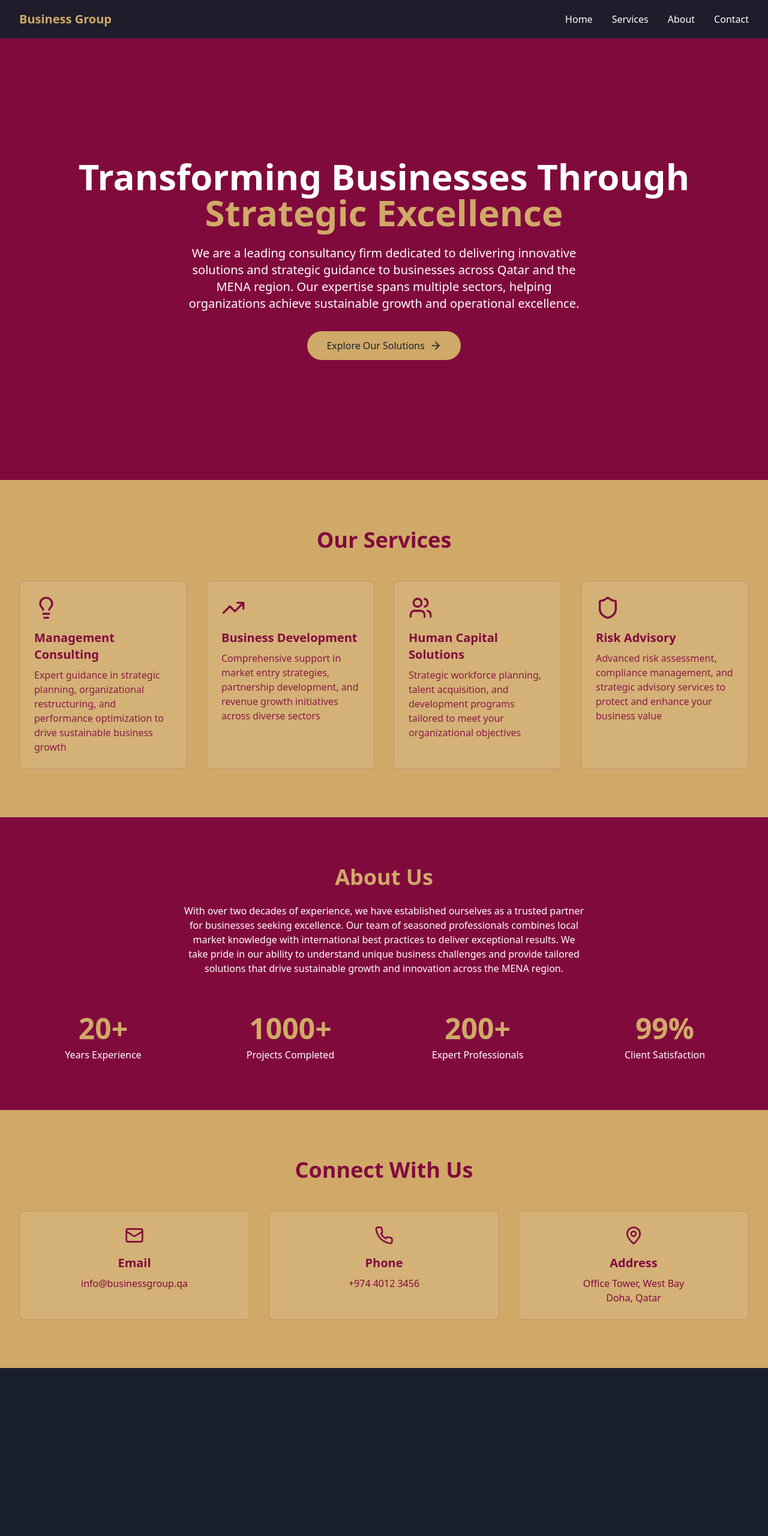
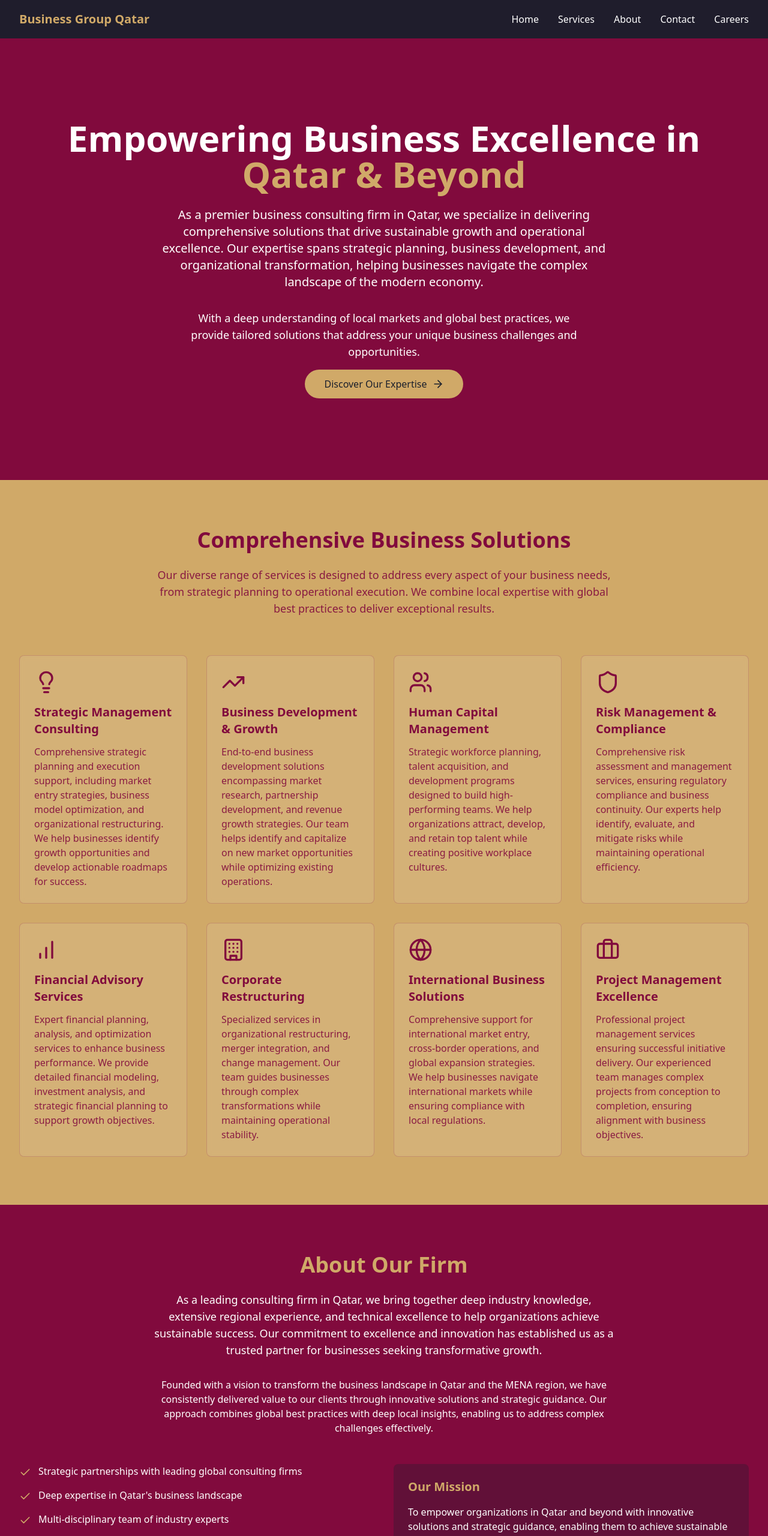
Before and after one commit to srijwal6/proviz-web, a React (Vite) app: page / in a window 1280 px wide. Shown: the top 2560 px of the page at 60% size. Before the commit the page ends 2280 px from the top, so only its background shows below. Built offline with nearby package versions, Linux system fonts and the light colour scheme.

Commit message:
Add more content to application
Expanded the application with additional content, allowing for a richer user experience. The existing structure and functionality may not be maintained.
[skip gpt_engineer]

```diff
--- a/src/components/About.tsx
+++ b/src/components/About.tsx
@@ -1,10 +1,20 @@
 import React from 'react';
+import { Check } from 'lucide-react';
 
 const stats = [
-  { number: "20+", label: "Years Experience" },
-  { number: "1000+", label: "Projects Completed" },
-  { number: "200+", label: "Expert Professionals" },
+  { number: "25+", label: "Years Experience" },
+  { number: "1500+", label: "Projects Completed" },
+  { number: "300+", label: "Expert Consultants" },
   { number: "99%", label: "Client Satisfaction" }
+];
+
+const keyPoints = [
+  "Strategic partnerships with leading global consulting firms",
+  "Deep expertise in Qatar's business landscape",
+  "Multi-disciplinary team of industry experts",
+  "Proven track record of successful transformations",
+  "Innovative solutions tailored to local market needs",
+  "Commitment to sustainable business practices"
 ];
 
 const About = () => {
@@ -12,15 +22,42 @@ const About = () => {
     <section id="about" className="py-20 bg-primary">
       <div className="max-w-7xl mx-auto px-4 sm:px-6 lg:px-8">
         <div className="text-center mb-16">
-          <h2 className="text-3xl md:text-4xl font-bold text-secondary mb-6">About Us</h2>
-          <p className="text-light max-w-2xl mx-auto">
-            With over two decades of experience, we have established ourselves as a
-            trusted partner for businesses seeking excellence. Our team of seasoned
-            professionals combines local market knowledge with international best practices
-            to deliver exceptional results. We take pride in our ability to understand
-            unique business challenges and provide tailored solutions that drive sustainable growth
-            and innovation across the MENA region.
+          <h2 className="text-3xl md:text-4xl font-bold text-secondary mb-6">About Our Firm</h2>
+          <p className="text-light max-w-3xl mx-auto mb-8 text-lg">
+            As a leading consulting firm in Qatar, we bring together deep industry knowledge,
+            extensive regional experience, and technical excellence to help organizations
+            achieve sustainable success. Our commitment to excellence and innovation has
+            established us as a trusted partner for businesses seeking transformative growth.
           </p>
+          <p className="text-light max-w-3xl mx-auto mb-12">
+            Founded with a vision to transform the business landscape in Qatar and the MENA region,
+            we have consistently delivered value to our clients through innovative solutions and
+            strategic guidance. Our approach combines global best practices with deep local insights,
+            enabling us to address complex challenges effectively.
+          </p>
+
+          <div className="grid grid-cols-1 md:grid-cols-2 gap-8 text-left mb-16">
+            <div className="space-y-4">
+              {keyPoints.map((point, index) => (
+                <div key={index} className="flex items-start gap-3">
+                  <Check className="text-secondary mt-1" size={20} />
+                  <p className="text-light">{point}</p>
+                </div>
+              ))}
+            </div>
+            <div className="bg-dark/30 p-6 rounded-lg">
+              <h3 className="text-xl font-semibold text-secondary mb-4">Our Mission</h3>
+              <p className="text-light mb-6">
+                To empower organizations in Qatar and beyond with innovative solutions and strategic guidance,
+                enabling them to achieve sustainable growth and operational excellence in an evolving global landscape.
+              </p>
+              <h3 className="text-xl font-semibold text-secondary mb-4">Our Vision</h3>
+              <p className="text-light">
+                To be the region's most trusted business advisory partner, recognized for delivering
+                transformative solutions that drive sustainable value and positive impact across industries.
+              </p>
+            </div>
+          </div>
         </div>
 
         <div className="grid grid-cols-2 md:grid-cols-4 gap-8">
--- a/src/components/Contact.tsx
+++ b/src/components/Contact.tsx
@@ -1,31 +1,81 @@
 import React from 'react';
-import { Mail, Phone, MapPin } from 'lucide-react';
+import { Mail, Phone, MapPin, Clock, Globe, Users } from 'lucide-react';
 
 const Contact = () => {
   return (
     <section id="contact" className="py-20 bg-secondary">
       <div className="max-w-7xl mx-auto px-4 sm:px-6 lg:px-8">
-        <h2 className="text-3xl md:text-4xl font-bold text-center text-primary mb-12">
-          Connect With Us
-        </h2>
+        <div className="text-center mb-16">
+          <h2 className="text-3xl md:text-4xl font-bold text-primary mb-6">
+            Get in Touch
+          </h2>
+          <p className="text-primary/90 max-w-2xl mx-auto mb-12">
+            Whether you're looking to transform your business, optimize operations, or explore new opportunities,
+            our team of experts is here to help. Reach out to us to schedule a consultation and discover how
+            we can support your business objectives.
+          </p>
+        </div>
+
+        <div className="grid grid-cols-1 md:grid-cols-3 gap-8 mb-16">
+          <div className="flex flex-col items-center p-8 rounded-lg bg-white/10 backdrop-blur-sm border border-primary/20">
+            <Mail size={32} className="text-primary mb-4" />
+            <h3 className="text-xl font-semibold text-primary mb-2">Email Us</h3>
+            <p className="text-primary mb-2">General Inquiries:</p>
+            <p className="text-primary">info@businessgroup.qa</p>
+            <p className="text-primary mt-2">Business Development:</p>
+            <p className="text-primary">bd@businessgroup.qa</p>
+          </div>
+
+          <div className="flex flex-col items-center p-8 rounded-lg bg-white/10 backdrop-blur-sm border border-primary/20">
+            <Phone size={32} className="text-primary mb-4" />
+            <h3 className="text-xl font-semibold text-primary mb-2">Call Us</h3>
+            <p className="text-primary mb-2">Main Office:</p>
+            <p className="text-primary">+974 4012 3456</p>
+            <p className="text-primary mt-2">Customer Support:</p>
+            <p className="text-primary">+974 4012 3457</p>
+          </div>
+
+          <div className="flex flex-col items-center p-8 rounded-lg bg-white/10 backdrop-blur-sm border border-primary/20">
+            <MapPin size={32} className="text-primary mb-4" />
+            <h3 className="text-xl font-semibold text-primary mb-2">Visit Us</h3>
+            <p className="text-primary text-center">
+              Level 25, Office Tower<br />
+              West Bay District<br />
+              P.O. Box 23456<br />
+              Doha, Qatar
+            </p>
+          </div>
+        </div>
 
         <div className="grid grid-cols-1 md:grid-cols-3 gap-8">
-          <div className="flex flex-col items-center p-6 rounded-lg bg-white/10 backdrop-blur-sm border border-primary/20">
-            <Mail size={32} className="text-primary mb-4" />
-            <h3 className="text-xl font-semibold text-primary mb-2">Email</h3>
-            <p className="text-primary">info@businessgroup.qa</p>
+          <div className="flex flex-col items-center p-8 rounded-lg bg-white/10 backdrop-blur-sm border border-primary/20">
+            <Clock size={32} className="text-primary mb-4" />
+            <h3 className="text-xl font-semibold text-primary mb-2">Working Hours</h3>
+            <p className="text-primary text-center">
+              Sunday - Thursday<br />
+              8:00 AM - 5:00 PM<br />
+              Closed on Friday & Saturday
+            </p>
           </div>
 
-          <div className="flex flex-col items-center p-6 rounded-lg bg-white/10 backdrop-blur-sm border border-primary/20">
-            <Phone size={32} className="text-primary mb-4" />
-            <h3 className="text-xl font-semibold text-primary mb-2">Phone</h3>
-            <p className="text-primary">+974 4012 3456</p>
+          <div className="flex flex-col items-center p-8 rounded-lg bg-white/10 backdrop-blur-sm border border-primary/20">
+            <Globe size={32} className="text-primary mb-4" />
+            <h3 className="text-xl font-semibold text-primary mb-2">Global Reach</h3>
+            <p className="text-primary text-center">
+              With strategic partnerships across<br />
+              the MENA region and beyond,<br />
+              serving clients worldwide
+            </p>
           </div>
 
-          <div className="flex flex-col items-center p-6 rounded-lg bg-white/10 backdrop-blur-sm border border-primary/20">
-            <MapPin size={32} className="text-primary mb-4" />
-            <h3 className="text-xl font-semibold text-primary mb-2">Address</h3>
-            <p className="text-primary text-center">Office Tower, West Bay<br />Doha, Qatar</p>
+          <div className="flex flex-col items-center p-8 rounded-lg bg-white/10 backdrop-blur-sm border border-primary/20">
+            <Users size={32} className="text-primary mb-4" />
+            <h3 className="text-xl font-semibold text-primary mb-2">Careers</h3>
+            <p className="text-primary text-center">
+              Join our growing team<br />
+              Send your CV to:<br />
+              careers@businessgroup.qa
+            </p>
           </div>
         </div>
       </div>
--- a/src/components/Hero.tsx
+++ b/src/components/Hero.tsx
@@ -7,18 +7,26 @@ const Hero = () => {
       <div className="max-w-7xl mx-auto px-4 sm:px-6 lg:px-8 py-20">
         <div className="text-center">
           <h1 className="text-4xl md:text-6xl font-bold mb-6 animate-fade-down">
-            Transforming Businesses Through
-            <span className="text-secondary"> Strategic Excellence</span>
+            Empowering Business Excellence in
+            <span className="text-secondary"> Qatar & Beyond</span>
           </h1>
-          <p className="text-light text-lg md:text-xl max-w-2xl mx-auto mb-8 animate-fade-up">
-            We are a leading consultancy firm dedicated to delivering innovative solutions
-            and strategic guidance to businesses across Qatar and the MENA region. Our expertise
-            spans multiple sectors, helping organizations achieve sustainable growth and operational excellence.
+          <p className="text-light text-lg md:text-xl max-w-3xl mx-auto mb-8 animate-fade-up">
+            As a premier business consulting firm in Qatar, we specialize in delivering comprehensive solutions
+            that drive sustainable growth and operational excellence. Our expertise spans strategic planning,
+            business development, and organizational transformation, helping businesses navigate the complex
+            landscape of the modern economy.
           </p>
-          <button className="bg-secondary hover:bg-secondary-dark text-dark px-8 py-3 rounded-full transition-colors duration-300 flex items-center gap-2 mx-auto">
-            Explore Our Solutions
-            <ArrowRight size={20} />
-          </button>
+          <div className="space-y-4">
+            <p className="text-light text-md md:text-lg max-w-2xl mx-auto">
+              With a deep understanding of local markets and global best practices,
+              we provide tailored solutions that address your unique business challenges
+              and opportunities.
+            </p>
+            <button className="bg-secondary hover:bg-secondary-dark text-dark px-8 py-3 rounded-full transition-colors duration-300 flex items-center gap-2 mx-auto">
+              Discover Our Expertise
+              <ArrowRight size={20} />
+            </button>
+          </div>
         </div>
       </div>
     </section>
--- a/src/components/Navbar.tsx
+++ b/src/components/Navbar.tsx
@@ -1,5 +1,13 @@
 import React, { useState } from 'react';
 import { Menu, X } from 'lucide-react';
+
+const navItems = [
+  { href: "#home", label: "Home" },
+  { href: "#services", label: "Services" },
+  { href: "#about", label: "About" },
+  { href: "#contact", label: "Contact" },
+  { href: "#careers", label: "Careers" }
+];
 
 const Navbar = () => {
   const [isOpen, setIsOpen] = useState(false);
@@ -9,16 +17,21 @@ const Navbar = () => {
       <div className="max-w-7xl mx-auto px-4 sm:px-6 lg:px-8">
         <div className="flex items-center justify-between h-16">
           <div className="flex-shrink-0">
-            <span className="text-secondary text-xl font-bold">Business Group</span>
+            <span className="text-secondary text-xl font-bold">Business Group Qatar</span>
           </div>
 
           {/* Desktop Menu */}
           <div className="hidden md:block">
             <div className="ml-10 flex items-baseline space-x-8">
-              <a href="#home" className="text-light hover:text-secondary transition-colors duration-200">Home</a>
-              <a href="#services" className="text-light hover:text-secondary transition-colors duration-200">Services</a>
-              <a href="#about" className="text-light hover:text-secondary transition-colors duration-200">About</a>
-              <a href="#contact" className="text-light hover:text-secondary transition-colors duration-200">Contact</a>
+              {navItems.map((item) => (
+                <a
+                  key={item.href}
+                  href={item.href}
+                  className="text-light hover:text-secondary transition-colors duration-200"
+                >
+                  {item.label}
+                </a>
+              ))}
             </div>
           </div>
 
@@ -38,10 +51,16 @@ const Navbar = () => {
       {isOpen && (
         <div className="md:hidden">
           <div className="px-2 pt-2 pb-3 space-y-1 sm:px-3 bg-dark">
-            <a href="#home" className="block px-3 py-2 text-light hover:text-secondary">Home</a>
-            <a href="#services" className="block px-3 py-2 text-light hover:text-secondary">Services</a>
-            <a href="#about" className="block px-3 py-2 text-light hover:text-secondary">About</a>
-            <a href="#contact" className="block px-3 py-2 text-light hover:text-secondary">Contact</a>
+            {navItems.map((item) => (
+              <a
+                key={item.href}
+                href={item.href}
+                className="block px-3 py-2 text-light hover:text-secondary"
+                onClick={() => setIsOpen(false)}
+              >
+                {item.label}
+              </a>
+            ))}
           </div>
         </div>
       )}
--- a/src/components/Services.tsx
+++ b/src/components/Services.tsx
@@ -1,26 +1,46 @@
 import React from 'react';
-import { Lightbulb, TrendingUp, Users, Shield } from 'lucide-react';
+import { Lightbulb, TrendingUp, Users, Shield, BarChart, Building, Globe, Briefcase } from 'lucide-react';
 
 const services = [
   {
     icon: <Lightbulb size={40} />,
-    title: "Management Consulting",
-    description: "Expert guidance in strategic planning, organizational restructuring, and performance optimization to drive sustainable business growth"
+    title: "Strategic Management Consulting",
+    description: "Comprehensive strategic planning and execution support, including market entry strategies, business model optimization, and organizational restructuring. We help businesses identify growth opportunities and develop actionable roadmaps for success."
   },
   {
     icon: <TrendingUp size={40} />,
-    title: "Business Development",
-    description: "Comprehensive support in market entry strategies, partnership development, and revenue growth initiatives across diverse sectors"
+    title: "Business Development & Growth",
+    description: "End-to-end business development solutions encompassing market research, partnership development, and revenue growth strategies. Our team helps identify and capitalize on new market opportunities while optimizing existing operations."
   },
   {
     icon: <Users size={40} />,
-    title: "Human Capital Solutions",
-    description: "Strategic workforce planning, talent acquisition, and development programs tailored to meet your organizational objectives"
+    title: "Human Capital Management",
+    description: "Strategic workforce planning, talent acquisition, and development programs designed to build high-performing teams. We help organizations attract, develop, and retain top talent while creating positive workplace cultures."
   },
   {
     icon: <Shield size={40} />,
-    title: "Risk Advisory",
-    description: "Advanced risk assessment, compliance management, and strategic advisory services to protect and enhance your business value"
+    title: "Risk Management & Compliance",
+    description: "Comprehensive risk assessment and management services, ensuring regulatory compliance and business continuity. Our experts help identify, evaluate, and mitigate risks while maintaining operational efficiency."
+  },
+  {
+    icon: <BarChart size={40} />,
+    title: "Financial Advisory Services",
+    description: "Expert financial planning, analysis, and optimization services to enhance business performance. We provide detailed financial modeling, investment analysis, and strategic financial planning to support growth objectives."
+  },
+  {
+    icon: <Building size={40} />,
+    title: "Corporate Restructuring",
+    description: "Specialized services in organizational restructuring, merger integration, and change management. Our team guides businesses through complex transformations while maintaining operational stability."
+  },
+  {
+    icon: <Globe size={40} />,
+    title: "International Business Solutions",
+    description: "Comprehensive support for international market entry, cross-border operations, and global expansion strategies. We help businesses navigate international markets while ensuring compliance with local regulations."
+  },
+  {
+    icon: <Briefcase size={40} />,
+    title: "Project Management Excellence",
+    description: "Professional project management services ensuring successful initiative delivery. Our experienced team manages complex projects from conception to completion, ensuring alignment with business objectives."
   }
 ];
 
@@ -28,9 +48,16 @@ const Services = () => {
   return (
     <section id="services" className="py-20 bg-secondary">
       <div className="max-w-7xl mx-auto px-4 sm:px-6 lg:px-8">
-        <h2 className="text-3xl md:text-4xl font-bold text-center text-primary mb-12">
-          Our Services
-        </h2>
+        <div className="text-center mb-16">
+          <h2 className="text-3xl md:text-4xl font-bold text-primary mb-6">
+            Comprehensive Business Solutions
+          </h2>
+          <p className="text-primary/90 max-w-3xl mx-auto text-lg">
+            Our diverse range of services is designed to address every aspect of your business needs,
+            from strategic planning to operational execution. We combine local expertise with global
+            best practices to deliver exceptional results.
+          </p>
+        </div>
         <div className="grid grid-cols-1 md:grid-cols-2 lg:grid-cols-4 gap-8">
           {services.map((service, index) => (
             <div
@@ -38,7 +65,7 @@ const Services = () => {
               className="p-6 rounded-lg bg-white/10 backdrop-blur-sm border border-primary/20 hover:border-primary/40 transition-colors duration-300"
             >
               <div className="text-primary mb-4">{service.icon}</div>
-              <h3 className="text-xl font-semibold text-primary mb-2">{service.title}</h3>
+              <h3 className="text-xl font-semibold text-primary mb-3">{service.title}</h3>
               <p className="text-primary/90">{service.description}</p>
             </div>
           ))}
```
